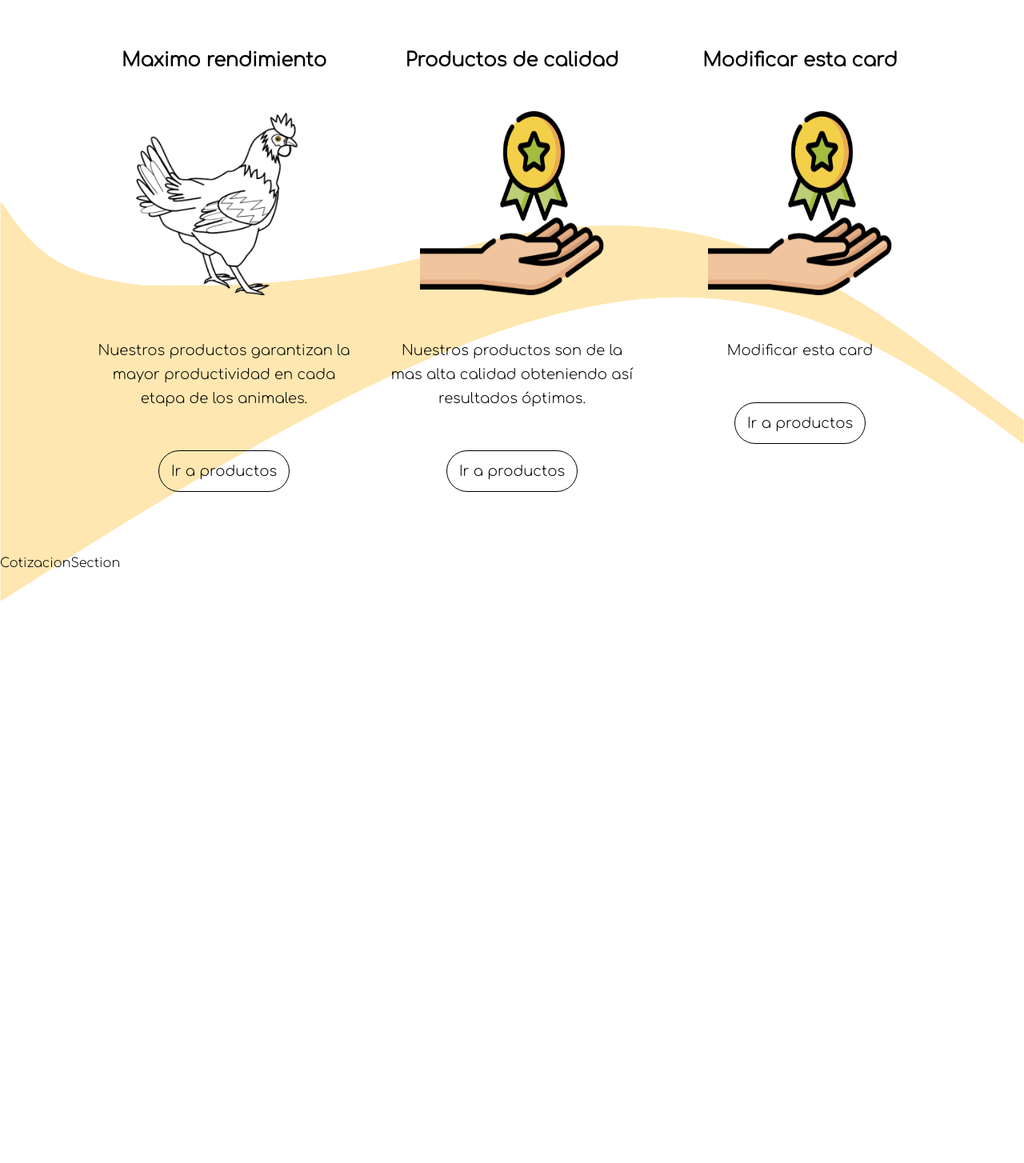
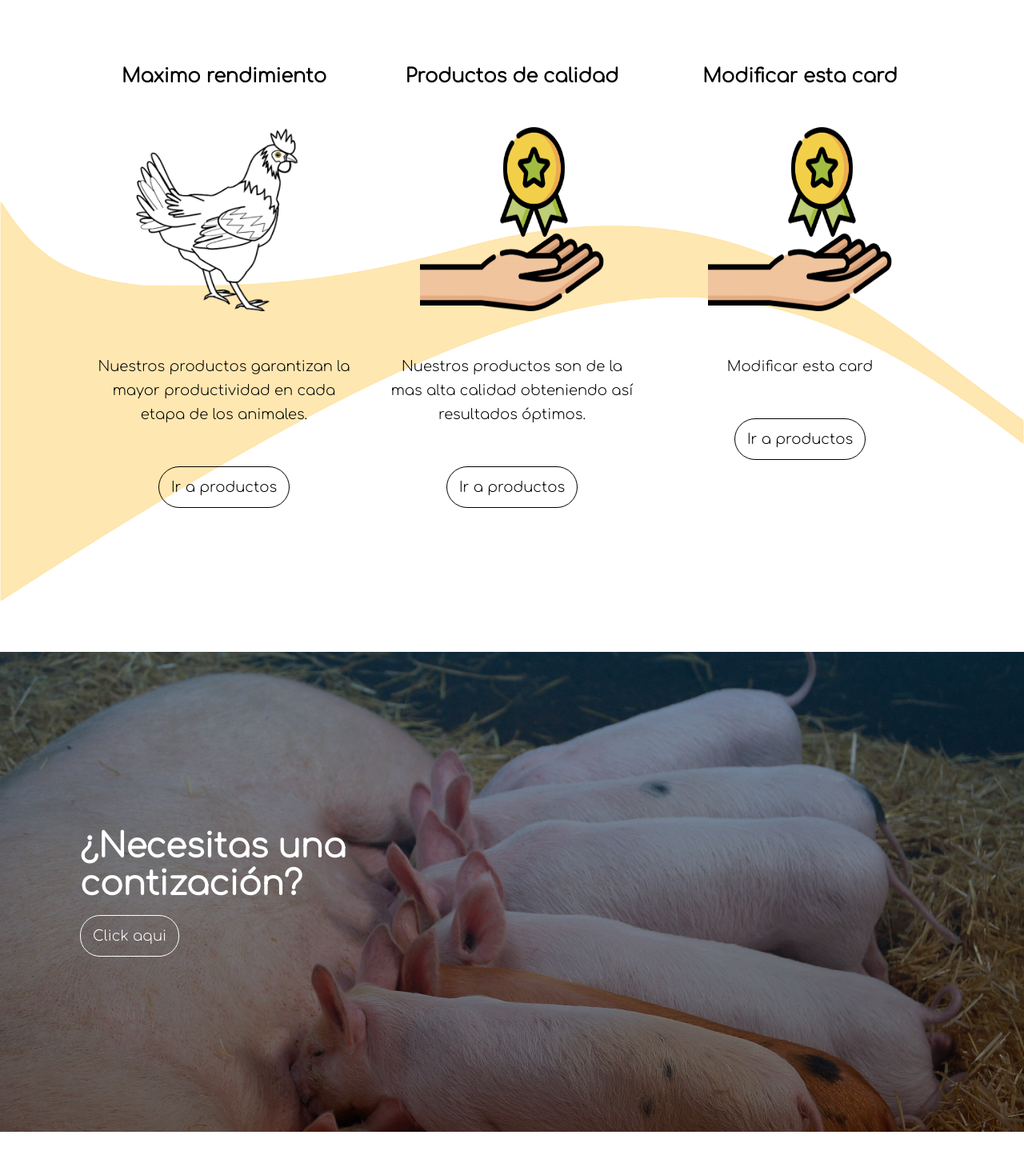
Before and after one commit to andersonP-R/agroconcentrados-cipa, a Next.js app: page / in a window 1280 px wide. Shown: the part 148-1602 px from the top of the page at 80% size. After the commit the page ends 1563 px from the top, so only its background shows below. Built offline with nearby package versions, Linux system fonts and the light colour scheme.

Commit message:
updates homePage section

```diff
--- a/sections/homePage/CotizacionSection.jsx
+++ b/sections/homePage/CotizacionSection.jsx
@@ -1,11 +1,20 @@
+import Link from "next/link";
 import styled from "styled-components";
+import { Container } from "../../styles/GlobalStyles";
+import Styles from "./cotizacionStyles.module.css";
 
 export const CotizacionSection = () => {
-  return <CotizacionContainer>CotizacionSection</CotizacionContainer>;
+  return (
+    <section className={Styles.container}>
+      <div className={Styles.wrapper}>
+        <div className={Styles.infoBox}>
+          <h1 className={Styles.BoxTitle}>¿Necesitas una contización?</h1>
+          <Link href="/contacto" className={Styles.link}>
+            Click aqui
+          </Link>
+        </div>
+      </div>
+      <span className={Styles.mask}></span>
+    </section>
+  );
 };
-
-const CotizacionContainer = styled.section`
-  width: 100%;
-  min-height: 100vh;
-  height: auto;
-`;
--- a/sections/homePage/ProductSection.jsx
+++ b/sections/homePage/ProductSection.jsx
@@ -3,6 +3,7 @@ import Link from "next/link";
 import styled from "styled-components";
 
 import vector from "../../public/img/Vector1.png";
+import { Container } from "../../styles/GlobalStyles";
 
 const productItems = [
   {
@@ -29,8 +30,8 @@ const productItems = [
 
 export const ProductSection = () => {
   return (
-    <SectionContainer>
-      <div className="wrapper">
+    <Container>
+      <Wrapper>
         <h1 className="title">Nuestros productos</h1>
         <p className="description">
           CIPA Agroconcentrados ofrece concentrados para pollos, cerdos y
@@ -58,37 +59,21 @@ export const ProductSection = () => {
           ))}
         </div>
         <span className="mask-img">
-          <Image
-            src={vector}
-            // width={1400}
-            // height={800}
-            layout="fill"
-            alt="vector-1"
-            className="img"
-          />
+          <Image src={vector} layout="fill" alt="vector-1" className="img" />
         </span>
-      </div>
-    </SectionContainer>
+      </Wrapper>
+    </Container>
   );
 };
 
-const SectionContainer = styled.section`
-  position: relative;
-  width: 100%;
-  min-height: 100vh;
-  height: auto;
-  padding: 25px 25px;
-  /* border: 1px solid red; */
-
-  @media screen and (min-width: 830px) {
-    padding: 0px 100px;
-  }
-
-  .wrapper {
+const Wrapper = styled.div`
   display: flex;
   flex-direction: column;
+  justify-content: center;
   width: 100%;
-    justify-content: center;
+  max-width: 1200px;
+  margin: 0 auto;
+  padding-top: 20px;
 
   .title {
     color: #000;
@@ -192,5 +177,4 @@ const SectionContainer = styled.section`
       }
     }
   }
-  }
 `;
--- /dev/null
+++ b/sections/homePage/ResultadosGarantizadosSection.jsx
@@ -0,0 +1,5 @@
+import { Container } from "../../styles/GlobalStyles";
+
+export const ResultadosGarantizadosSection = () => {
+  return <Container>ResultadosGarantizadosSection</Container>;
+};
--- /dev/null
+++ b/sections/homePage/cotizacionStyles.module.css
@@ -0,0 +1,68 @@
+.container {
+  position: relative;
+  width: 100%;
+  height: 600px;
+  padding: 0px 25px;
+  display: flex;
+  align-items: center;
+  background: top fixed url(../../public/img/pigs.jpg);
+  background-size: cover;
+  color: white;
+}
+
+.mask {
+  position: absolute;
+  width: 100%;
+  height: 100%;
+  left: 0;
+  background: linear-gradient(#0075bd83, #000000);
+  opacity: 0.5;
+}
+
+.wrapper {
+  width: 100%;
+  max-width: 1200px;
+  margin: 0 auto;
+  z-index: 5;
+}
+
+.infoBox {
+  display: flex;
+  flex-direction: column;
+  align-items: center;
+  width: 100%;
+  gap: 15px;
+  text-align: center;
+}
+
+.BoxTitle {
+  color: #fff;
+  font-size: clamp(32px, 5vw, 42px);
+}
+
+.link {
+  display: flex;
+  width: max-content;
+  padding: 15px;
+  border: 1px solid #fff;
+  border-radius: 25px;
+  font-size: 18px;
+  color: #fff;
+  text-decoration: none;
+}
+
+@media screen and (min-width: 830px) {
+  .container {
+    padding: 0px 100px;
+  }
+
+  .infoBox {
+    width: 50%;
+    align-items: flex-start;
+    text-align: left;
+  }
+
+  .link:hover {
+    text-decoration: underline;
+  }
+}
--- a/sections/homePage/index.js
+++ b/sections/homePage/index.js
@@ -1,3 +1,4 @@
 export * from "./Hero";
 export * from "./ProductSection";
 export * from "./CotizacionSection";
+export * from "./ResultadosGarantizadosSection";
--- /dev/null
+++ b/styles/GlobalStyles.js
@@ -0,0 +1,15 @@
+import styled from "styled-components";
+
+export const Container = styled.section`
+  position: relative;
+  width: 100%;
+  min-height: 100vh;
+  height: auto;
+  padding: 25px 25px;
+  margin-bottom: 50px;
+
+  @media screen and (min-width: 830px) {
+    padding: 0px 100px;
+    margin-bottom: 100px;
+  }
+`;
```
Lines whose indentation alone changed are shown as unchanged.
